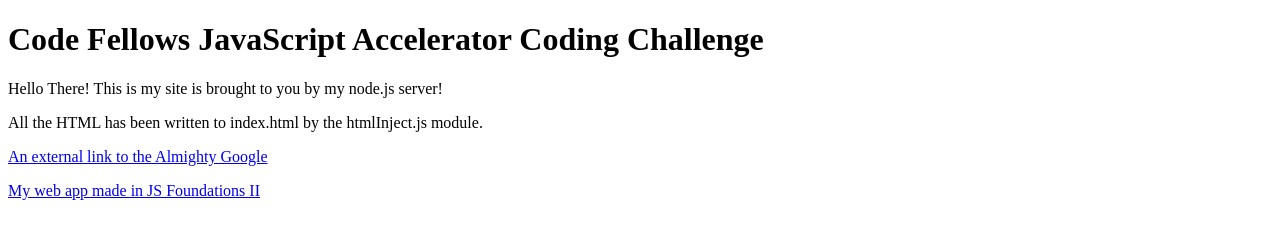
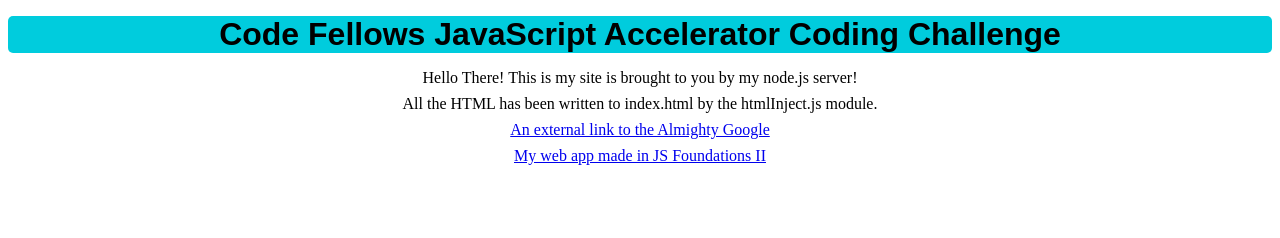
Before and after one commit to gohdcl/code-challenge, a plain HTML site: page codingChallenge2/index.html in a window 1280 px wide. Drawn offline with Linux system fonts and the light colour scheme; files that its build step writes are made by us from their sources.

Commit message:
changed text.html back to index.html

```diff
--- a/codingChallenge2/htmlInject.js
+++ b/codingChallenge2/htmlInject.js
@@ -1,6 +1,7 @@
-// Returns a string used to write HTML into a file
+// Returns a string used to write HTML for an entire webpage into a file
 module.exports = function htmlInject() {
-  // note: find a way to break this string into multiple parts
+  // note: it would be useful to figure out how to break this string into multiple
+  // parts to make it more readable
   var htmlString = "<!DOCTYPE html><html><head><title>Code Fellows JavaScript Accelerator Coding Challenge | Daniel Goh</title></head><body><h1>Code Fellows JavaScript Accelerator Coding Challenge</h1><p>Hello There! This is my site is brought to you by my node.js server!</p><p>All the HTML has been written to index.html by the htmlInject.js module.</p><p><a href=\"http:\/\/www.google.com\">An external link to the Almighty Google</a></p><p><a href=\"https:\/\/powerful-plateau-3044.herokuapp.com/\">My web app made in JS Foundations II</a></p></body></html>";
   return htmlString;
 };
--- a/codingChallenge2/index.html
+++ b/codingChallenge2/index.html
@@ -1 +1 @@
-<!DOCTYPE html><html><head><title>Code Fellows JavaScript Accelerator Coding Challenge | Daniel Goh</title></head><body><h1>Code Fellows JavaScript Accelerator Coding Challenge</h1><p>Hello There! This is my site is brought to you by my node.js server!</p><p>All the HTML has been written to index.html by the htmlInject.js module.</p><p><a href="http://www.google.com">An external link to the Almighty Google</a></p><p><a href="https://powerful-plateau-3044.herokuapp.com/">My web app made in JS Foundations II</a></p></body></html>
+<!DOCTYPE html><html><head><title>Code Fellows JavaScript Accelerator Coding Challenge | Daniel Goh</title><link rel="stylesheet" type="text/css" href="style.css"></head><body><h1>Code Fellows JavaScript Accelerator Coding Challenge</h1><p>Hello There! This is my site is brought to you by my node.js server!</p><p>All the HTML has been written to index.html by the htmlInject.js module.</p><p><a href="http://www.google.com">An external link to the Almighty Google</a></p><p><a href="https://powerful-plateau-3044.herokuapp.com/">My web app made in JS Foundations II</a></p></body></html>
--- a/codingChallenge2/server.js
+++ b/codingChallenge2/server.js
@@ -22,7 +22,7 @@ fs.writeFile("index.html", htmlInject(), function(err) {
   if (err) { // if an error is thrown
     return console.log(err); // print the error to console log
   } // end if
-  console.log("htmlInject.js > test.html"); // confirmation log
+  console.log("htmlInject.js > index.html"); // confirmation log
 });
 
 // create a http server; assign it to variable server
```
